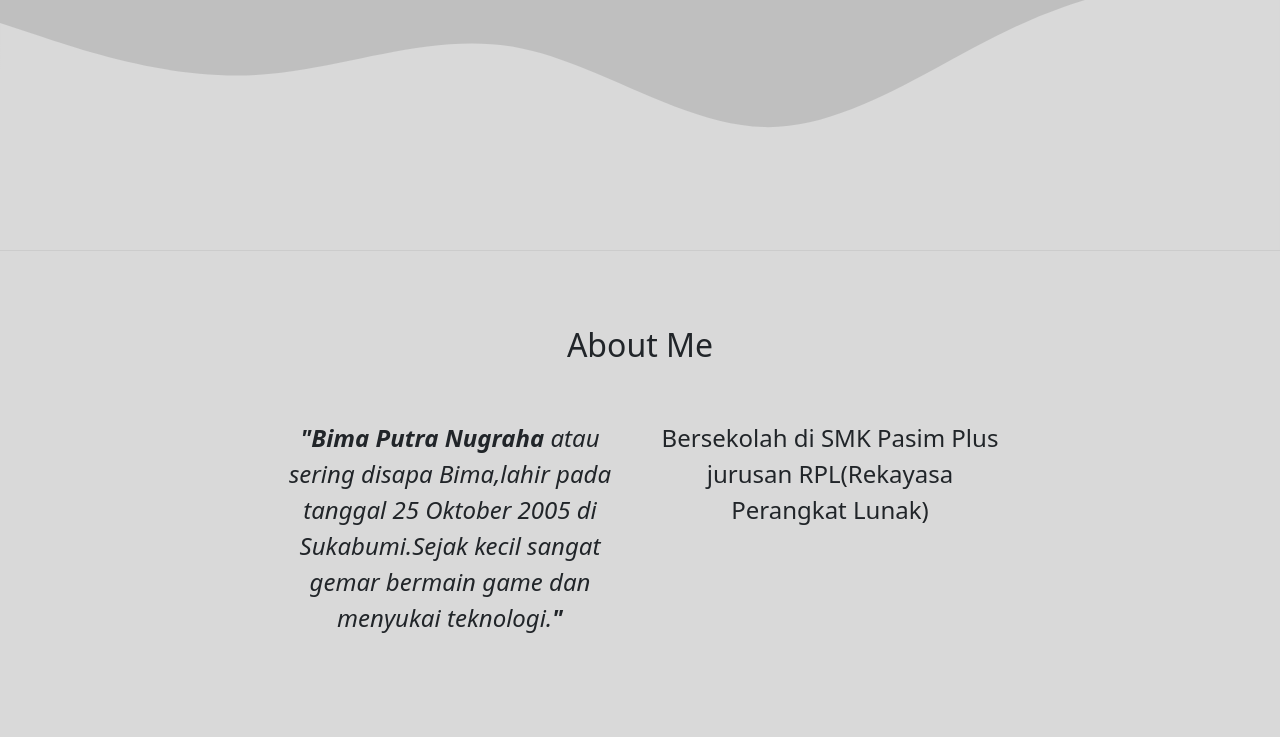
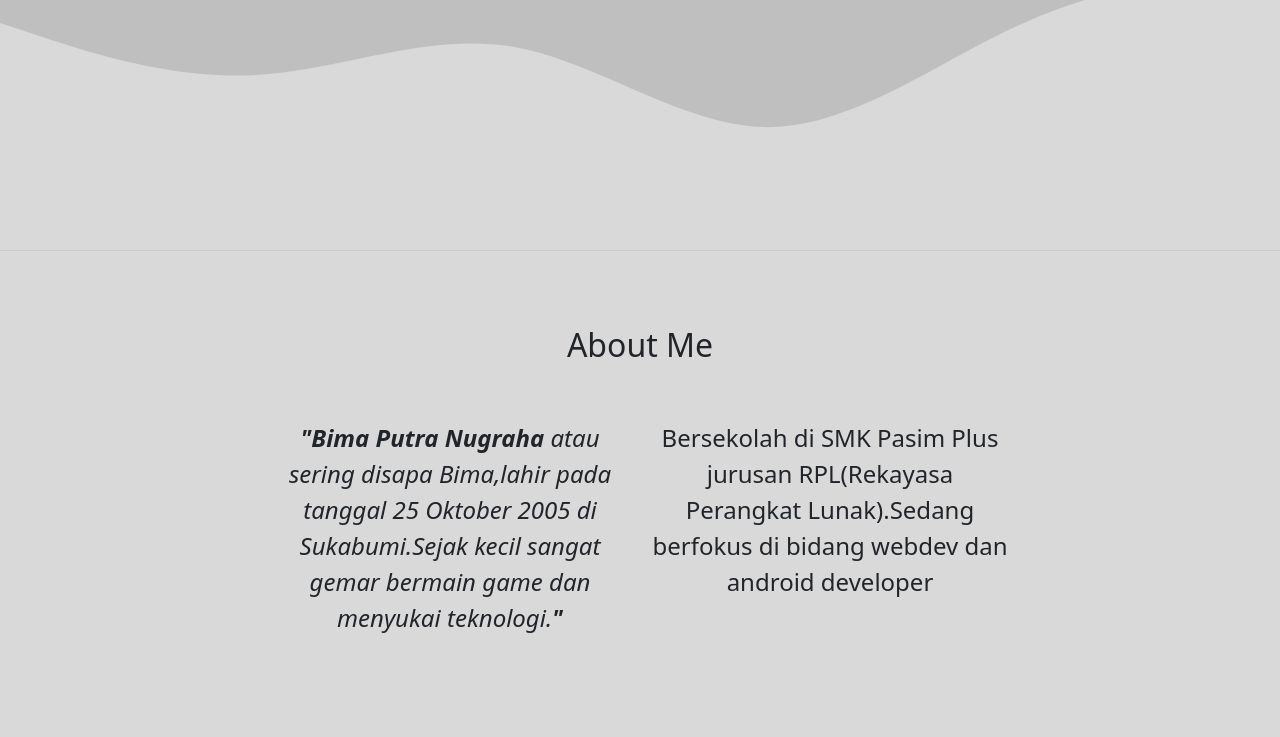
Before and after one commit to BimaPn/BimaPn.github.io, a plain HTML site: page index.html in a window 1280 px wide. Shown: the part 439-1176 px from the top of the page. Drawn offline with nearby package versions, Linux system fonts and the light colour scheme.

Commit message:
menambahkan about

```diff
--- a/index.html
+++ b/index.html
@@ -11,7 +11,7 @@
     <!-- Bootstrap CSS -->
     <link href="https://cdn.jsdelivr.net/npm/bootstrap@5.1.3/dist/css/bootstrap.min.css" rel="stylesheet" integrity="sha384-1BmE4kWBq78iYhFldvKuhfTAU6auU8tT94WrHftjDbrCEXSU1oBoqyl2QvZ6jIW3" crossorigin="anonymous">
     <link rel="stylesheet" href="index.css">
-    <title>Hello, world!</title>
+    <title>Portofolio</title>
   </head>
   <body id="home">
     <!-- navbar -->
@@ -64,7 +64,7 @@
             <p><i><strong>"Bima Putra Nugraha</strong>  atau sering disapa Bima,lahir pada tanggal  25 Oktober 2005 di Sukabumi.Sejak kecil  sangat gemar bermain game dan menyukai teknologi.<strong>"</strong></i></p>
           </div>
           <div class="col-md-4">
-            <p>Bersekolah di SMK Pasim Plus jurusan RPL(Rekayasa Perangkat Lunak)</p>
+            <p>Bersekolah di SMK Pasim Plus jurusan RPL(Rekayasa Perangkat Lunak).Sedang berfokus di bidang webdev dan android developer</p>
           </div>
         </div>
       </div>
```
